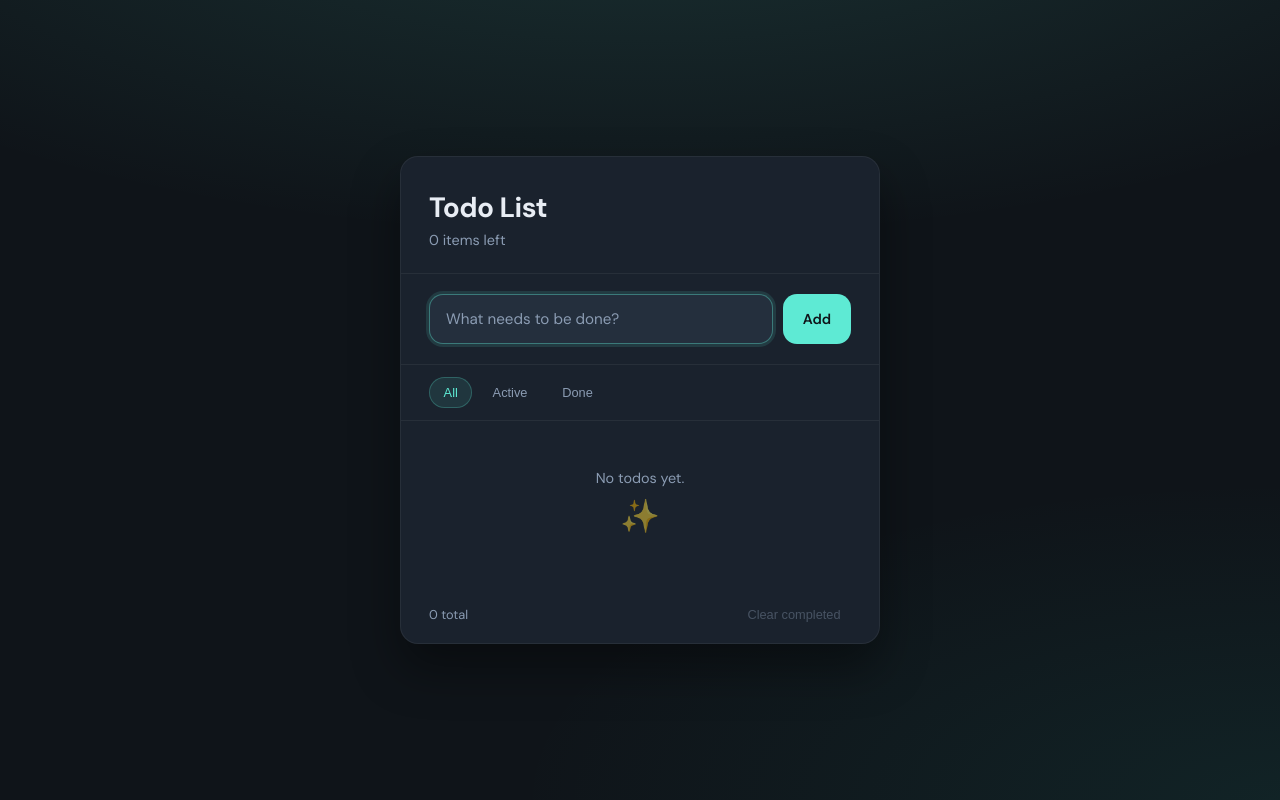
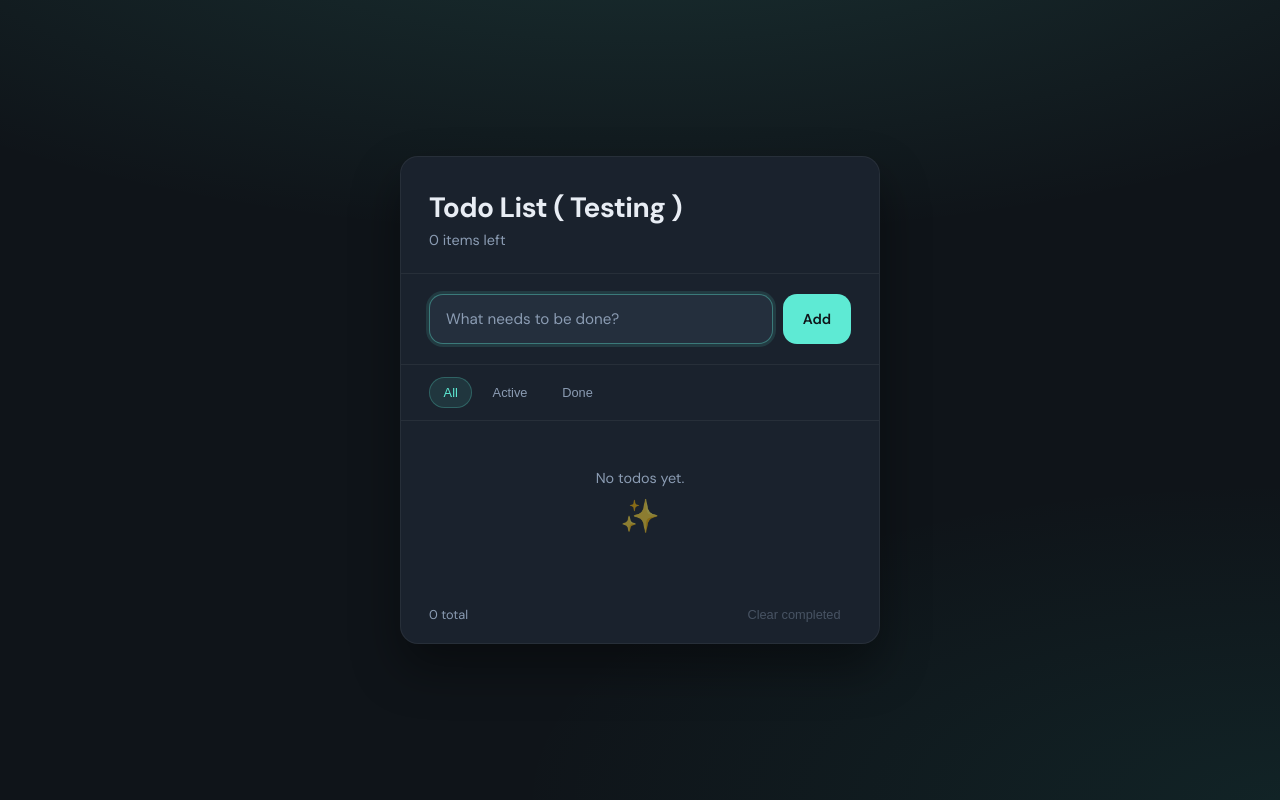
Before and after one commit to AdamsUCCollegeProjects/todo-list-ite-308, a plain HTML site: page index.html in a window 1280 px wide. Drawn offline with Linux system fonts and the light colour scheme.

Commit message:
edit todo list

```diff
--- a/index.html
+++ b/index.html
@@ -14,7 +14,7 @@
 
         <!-- Some update -->
         <header class="header">
-            <h1>Todo List</h1>
+            <h1>Todo List ( Testing )</h1>
             <p id="items-left">0 items left</p>
         </header>
 
```
